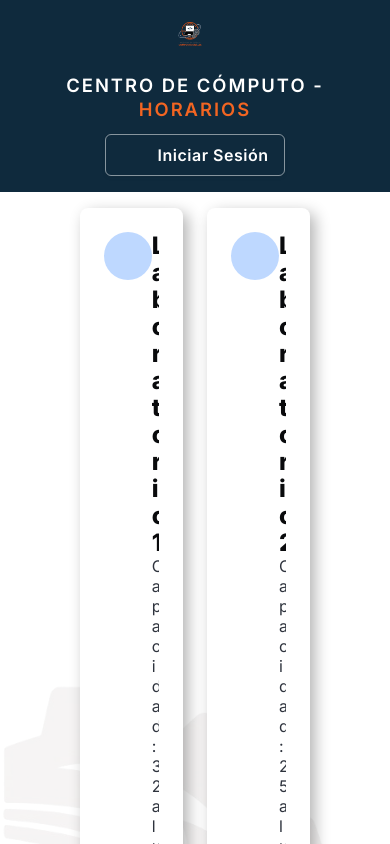
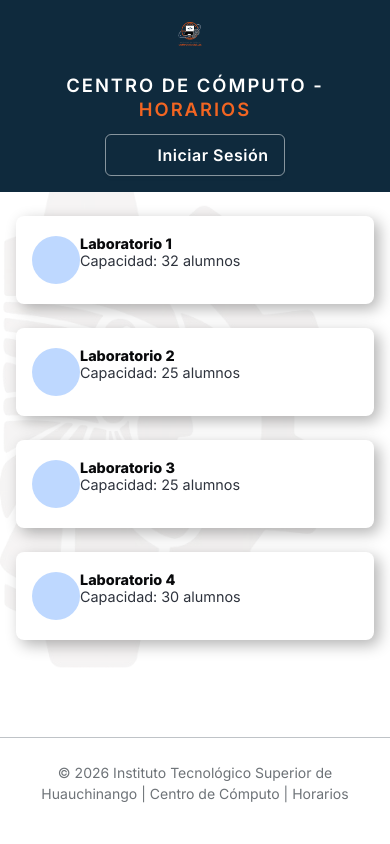
Before and after one commit to JoseFrancisco04/LogBookControl, a React (Vite) app: page / in a window 390 px wide. Shown: the top 844 px of the page. Built offline with nearby package versions, Linux system fonts and the light colour scheme; no server answers; some icons are missing.

Commit message:
HotFix: correcciones finales de horarios

```diff
--- a/index.html
+++ b/index.html
@@ -2,9 +2,9 @@
 <html lang="en">
   <head>
     <meta charset="UTF-8" />
-    <link rel="icon" type="image/svg+xml" href="/favicon.svg" />
+    <link rel="icon" type="image/png" href="/isc.png" />
     <meta name="viewport" content="width=device-width, initial-scale=1.0" />
-    <title>logbookcontrol_frontend</title>
+    <title>Centro de Cómputo</title>
   </head>
   <body>
     <div id="root"></div>
--- a/src/components/CardMap.module.css
+++ b/src/components/CardMap.module.css
@@ -56,3 +56,19 @@
     border-radius: 50px;
     transition: all 0.3s ease;
 }
+
+@media (max-width: 768px){
+    .cardContent{
+        padding: 1.25rem 1rem;
+    }
+
+    .cardLaboratory :global(.title){
+        font-size: 1.25rem !important;
+    }
+
+    .cardLaboratory :global(.subtitle){
+        font-size: 0.9rem !important;
+
+    }
+
+}
--- a/src/components/CardMap.tsx
+++ b/src/components/CardMap.tsx
@@ -9,7 +9,7 @@ interface Props {
 
 export default ({ laboratoryNumber, classInProgress, onClick }: Props) => {
     return (
-        <div className={`column is-4 ${styles.columLaboratory}`}>
+        <div className={`column is-12-mobile is-6-tablet is-5-desktop ${styles.columLaboratory}`}>
             <div className={`card ${styles.cardLaboratory}`} onClick={onClick}>
                 <div className={`card-content ${styles.cardContent}`}>
                     <div className="media">
--- a/src/components/CardSchedule.module.css
+++ b/src/components/CardSchedule.module.css
@@ -9,6 +9,41 @@
 }
 
 .hours{
+    background-color: var(--color-neutral-3);
+    margin-bottom: 1rem;
+}
 
-    background-color: var(--color-neutral-3);
+@media (max-width: 768px){
+    .cardContent{
+        padding: 1rem !important;
+    }
+
+    .hours{
+        padding: 0.5rem !important;
+    }
+
+    .hours p:first-child{
+        font-size: 1.1rem !important;
+    }
+
+    :global(.media-content .title){
+        font-size: 0.9rem !important;
+        white-space: normal;
+    }
+
+    :global(.media-content .subtitle){
+        font-size: 0.9rem !important;
+    }
 }
+
+@media (max-width:480px){
+    :global(.media){
+        flex-wrap: wrap;
+    }
+
+    :global(.media-right){
+        width: 100%;
+        text-align: right;
+        margin-top: 0.5rem;
+    }
+}
--- a/src/pages/LaboratorySchedule.module.css
+++ b/src/pages/LaboratorySchedule.module.css
@@ -9,3 +9,27 @@
 .title{
     color: var(--color-fuente);
 }
+
+.nextCol{
+    border-left: 1px solid var(--color-secundario);
+}
+
+@media (max-width: 768px){
+    .cardContent{
+        padding: 1.5rem 1rem;
+    }
+
+    .currentCol{
+        text-align: center;
+        padding-bottom: 1.5rem;
+    }
+
+    .nextCol{
+        border-left: none;
+        border-top: 1px solid var(--color-secundario);
+        text-align: center !important;
+        padding-top: 1.5rem;
+        width: 100%;
+    }
+
+}
--- a/src/pages/LaboratorySchedule.tsx
+++ b/src/pages/LaboratorySchedule.tsx
@@ -42,7 +42,7 @@ export const LaboratorySchedule = () => {
     return (
         <Structure title='HORARIOS' footerText={`© 2026 Instituto Tecnológico Superior de Huauchinango | Centro de Cómputo | Laboratorio ${labNumber}`}
             navbarActions={<>
-                <Button texto="Ver Horarios" variante="inverso" icono="fas fa-map-signs" onclick={() => navigate("/")}></Button>
+                <Button texto="Ver Horarios" variante="inverso" icono="fas fa-map-signs" onclick={() => navigate(-1)}></Button>
             </>}>
             <section className={`section`}>
                 <div className={`container`}>
@@ -54,10 +54,10 @@ export const LaboratorySchedule = () => {
 
                             <div className={`card mb-6 has-background-info-light ${styles.cardBorder}`}>
                                 <div className={`card-content ${styles.cardContent}`}>
-                                    <div className={`columns is-vcentered is-mobile`}>
+                                    <div className={`columns is-vcentered `}>
 
                                         {/* Clase Actual */}
-                                        <div className={`column`}>
+                                        <div className={`column ${styles.currentCol}`}>
                                             {/* Agregar el if para cuando no hayan clases */}
                                             {classInProgress ? <>
                                                 <p className={`heading has-text-weight-bold ${styles.title}`}>En Curso ({`${classInProgress?.hora_inicio.slice(0, -3)} - ${classInProgress?.hora_fin.slice(0, -3)}`})</p>
@@ -72,7 +72,7 @@ export const LaboratorySchedule = () => {
                                         </div>
 
                                         {/* Clase siguiente */}
-                                        <div className={`column is-narrow has-text-right is-one-third`} style={{ borderLeft: "1px solid var(--color-secundario)" }}>
+                                        <div className={`column is-narrow has-text-right is-one-third ${styles.nextCol}`}>
                                             <p className={`heading`} style={{ color: "var(--color-fuente)" }}>Siguiente</p>
                                             <p className={`subtitle is-6 mb-1`} style={{ color: "var(--color-fuente)" }}>{nextClass?.materia}</p>
                                             <p className={`is-size-7`} style={{ color: "var(--color-fuente)" }}>{
--- a/src/pages/MapLaboratory.module.css
+++ b/src/pages/MapLaboratory.module.css
@@ -0,0 +1,30 @@
+.section{
+    flex: 1;
+    display: flex;
+    flex-direction: column;
+    justify-content: center;
+    align-items: center;
+    min-height: 60vh;
+    padding: 3rem 1.5rem;
+}
+
+.mapContainer{
+    width: 100%;
+    max-width: 1000px;
+}
+
+.loadContainer{
+    display: flex;
+    justify-content: center;
+    align-items: center;
+    height: 100%;
+    min-height: 300px;
+}
+
+@media (max-width: 768px){
+    .section{
+        padding: 1.5rem 1rem;
+        justify-content: flex-start;
+    }
+
+}
--- a/src/pages/MapLaboratory.tsx
+++ b/src/pages/MapLaboratory.tsx
@@ -1,18 +1,25 @@
 import Structure from "../components/Structure";
 import Button from "../components/Button"
-import styles from "./Login.module.css";
+import styles from "./MapLaboratory.module.css";
 import { useNavigate } from "react-router-dom";
 import CardMap from "../components/CardMap";
 import type { ILaboratoryData } from "../models/ILaboratoryData";
 import { getScheduleFrom } from "../services/ScheduleService";
 import { useState } from "react";
+import NotificationModal from "../components/NotificationModal";
 // import type { ISchedule } from "../models/ISchedule";
 
 export default function MapLaboratory() {
     const [navigating, setNavigating] = useState(false);
-
     // Objeto encargado de la navegación
     const navigate = useNavigate();
+
+    const [notification, setNotification] = useState({
+        isOpen: false,
+        title: '',
+        message: '',
+        type: 'success' as 'success' | 'error'
+    })
 
     const viewHorary = (labNumber: string) => {
         console.log("Navegando al lab " + labNumber);
@@ -21,16 +28,35 @@ export default function MapLaboratory() {
 
             // Enviamos solo los horarios de hoy del laboratorio selecionado
             const today = new Date().toLocaleDateString('es-ES', { weekday: 'long' });
-            data = data!.filter(schedule => schedule.dia_semana.toLocaleLowerCase() == today);
+            const horariosHoy = (data || []).filter(schedule => schedule.dia_semana.toLocaleLowerCase() == today);
 
-            const laboratoryData: ILaboratoryData = {
-                schedules: data
-            };
-            //console.log(data);
+            if (horariosHoy.length === 0) {
+                setNavigating(false);
+                setNotification({
+                    isOpen: true,
+                    title: `Laboratorio ${labNumber}`,
+                    message: "No hay horarios definidos en el laboratorio en este momento.",
+                    type: 'success'
+                });
 
-            navigate(`/horario/${labNumber}`, { state: laboratoryData });
+            } else {
+                const laboratoryData: ILaboratoryData = {
+                    schedules: horariosHoy
+                };
+                //console.log(data);
+
+                navigate(`/horario/${labNumber}`, { state: laboratoryData });
+
+            }
+
         }).catch(() => {
             setNavigating(false);
+            setNotification({
+                isOpen: true,
+                title: "Error de Conexión",
+                message: "No pudimos consultar los horarios. Inténtalo más tarde.",
+                type: 'error'
+            });
         });
     }
 
@@ -42,21 +68,28 @@ export default function MapLaboratory() {
             <section className={`section ${styles.section}`}>
                 {navigating ?
                     (
-                        <i className="fa-solid fa-spinner fa-spin-pulse fa-2xl"></i>
+                        <div className={styles.loadContainer}>
+                            <i className="fa-solid fa-spinner fa-spin-pulse fa-3x" style={{ color: 'var(--color-primario)' }}></i>
+                        </div>
                     ) : (
-                        <div className={`container`}>
-                            <div className='columns is-centered is-mobile'>
+                        <div className={styles.mapContainer}>
+                            <div className='columns is-centered is-multiline'>
                                 <CardMap laboratoryNumber="1" classInProgress="32" onClick={() => viewHorary("1")} />
                                 <CardMap laboratoryNumber="2" classInProgress="25" onClick={() => viewHorary("2")} />
-                            </div>
 
-                            <div className='columns is-centered is-mobile'>
                                 <CardMap laboratoryNumber="3" classInProgress="25" onClick={() => viewHorary("3")} />
                                 <CardMap laboratoryNumber="4" classInProgress="30" onClick={() => viewHorary("4")} />
                             </div>
                         </div>
                     )}
             </section>
+            <NotificationModal
+             isOpen = {notification.isOpen}
+             type={notification.type}
+             title={notification.title}
+             message={notification.message}
+             onClose={()=> setNotification({...notification, isOpen:false})}
+            />
         </Structure>
     );
 }
```
Also changed, not shown: public/isc.png (added).
